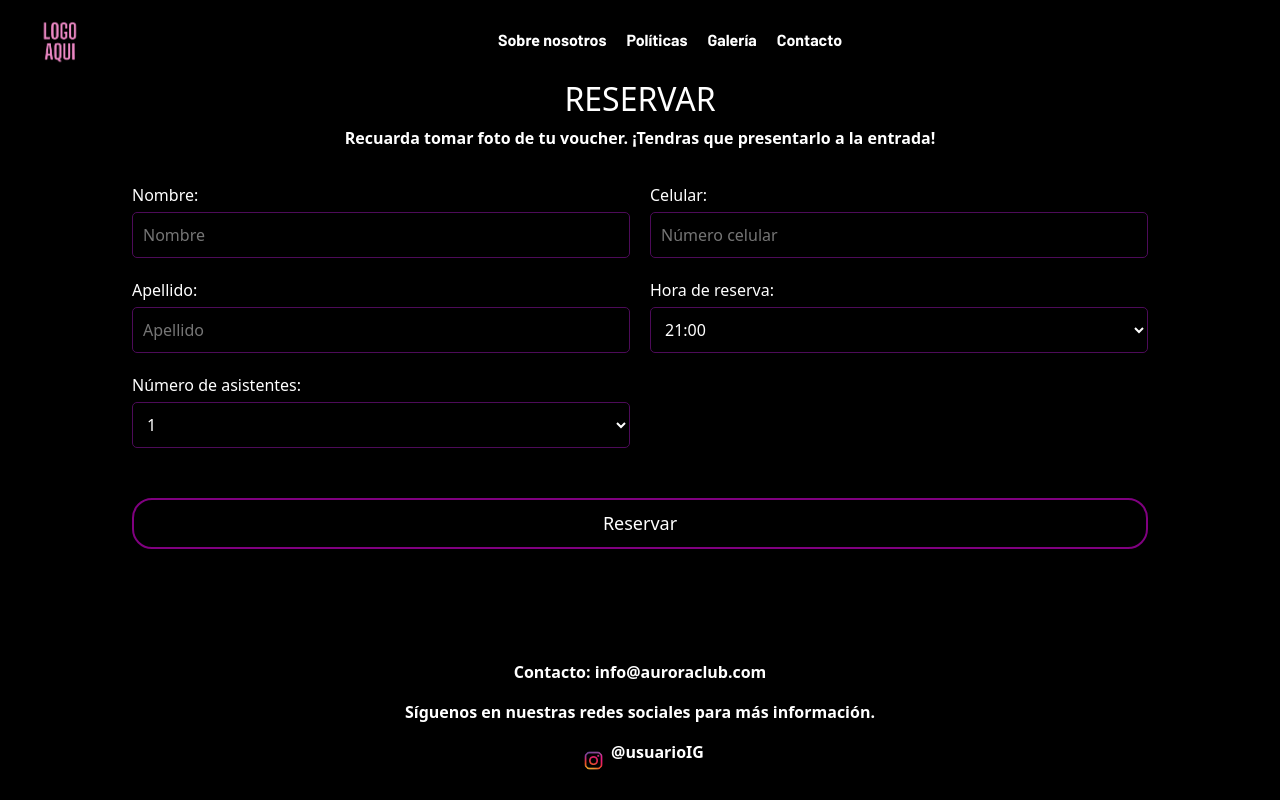
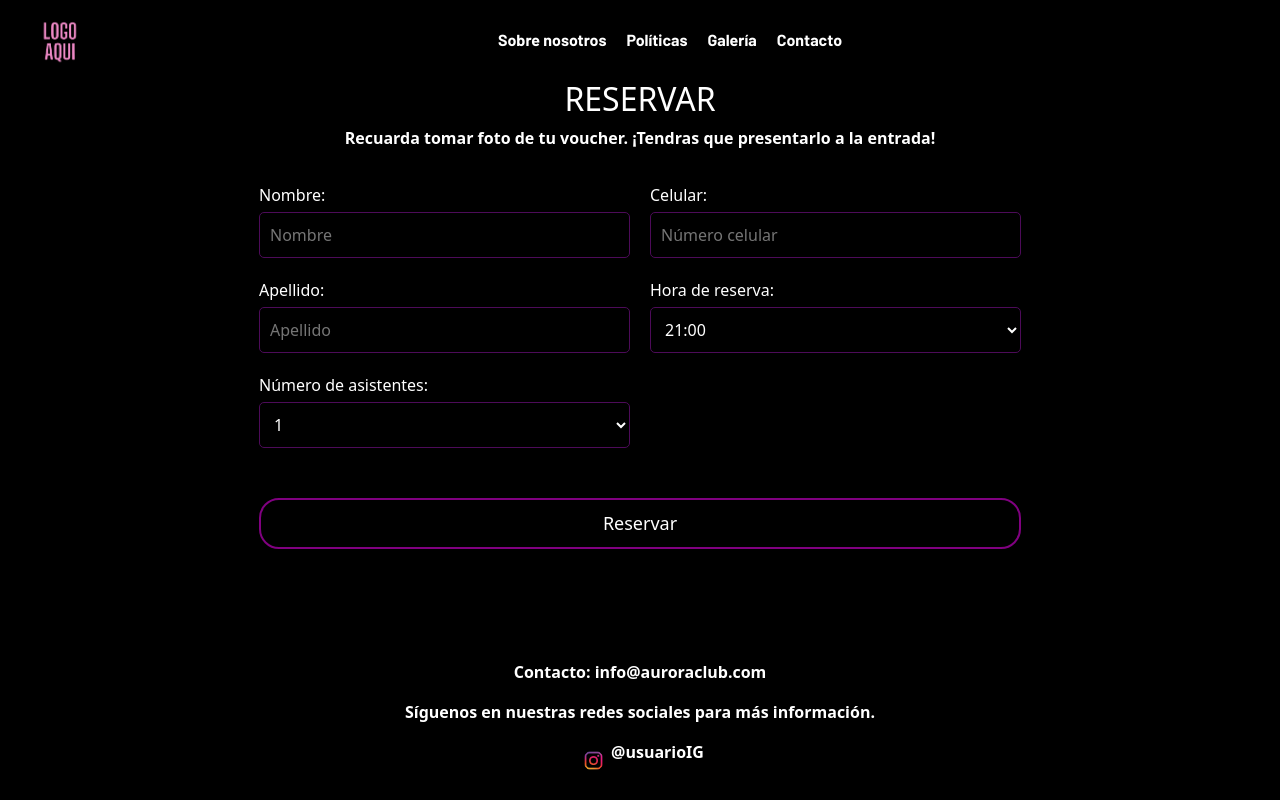
Before and after one commit to Jorgeimlz/zens-reservas, a React (Create React App) app: page /login/1 in a window 1280 px wide. Built offline with nearby package versions, Linux system fonts and the light colour scheme; no server answers; a web font is replaced by a local one.

Commit message:
cambio de consumos, API PYTHON lista

```diff
--- a/src/components/seguridadPage.js
+++ b/src/components/seguridadPage.js
@@ -45,6 +45,14 @@ const SeguridadPage = () => {
             setError(error.message);
         }
     };
+    const verFiesta = async (idFiesta) =>{
+        const url = await fetch(`/api/Reservas/${idFiesta}`);
+        try {
+
+        } catch (error) {
+
+        }
+    }
 
     const handleInputChange = (e) => {
         setVoucher(e.target.value);
--- a/src/components/styles/Login.css
+++ b/src/components/styles/Login.css
@@ -9,12 +9,12 @@
   border: 1px solid purple;
   background-color: transparent;
   color: white;
-  font-size: 14px; /* Aumentar el tamaño de la fuente para mejor visibilidad */
-  padding: 10px 20px; /* Aumentar el padding para mejor área de clic */
+  font-size: 12px; /* Reducir el tamaño de la fuente */
+  padding: 8px 16px; /* Reducir el padding */
   cursor: pointer;
   transition: all 0.3s ease;
   border-radius: 5px;
-  margin-top: 10px; /* Aumentar el margen superior */
+  margin-top: 5px; /* Reducir el margen superior */
 }
 
 .reservar-button:hover {
@@ -30,7 +30,7 @@
 }
 
 .genReserva form {
-  width: 80%; /* Ancho del formulario */
+  width: 60%; /* Reducir el ancho del formulario */
   display: grid;
   grid-template-rows: auto auto;
   gap: 20px; /* Aumentar el espacio entre filas */
@@ -64,9 +64,15 @@
 }
 
 /* Media Queries for Responsiveness */
+@media (max-width: 1024px) {
+  .genReserva form {
+    width: 70%; /* Ajustar el ancho del formulario en pantallas medianas */
+  }
+}
+
 @media (max-width: 768px) {
   .genReserva form {
-    width: 90%; /* Reducir el ancho del formulario en dispositivos más pequeños */
+    width: 90%; /* Ajustar el ancho del formulario en dispositivos más pequeños */
   }
 
   .genReserva-grid {
```
